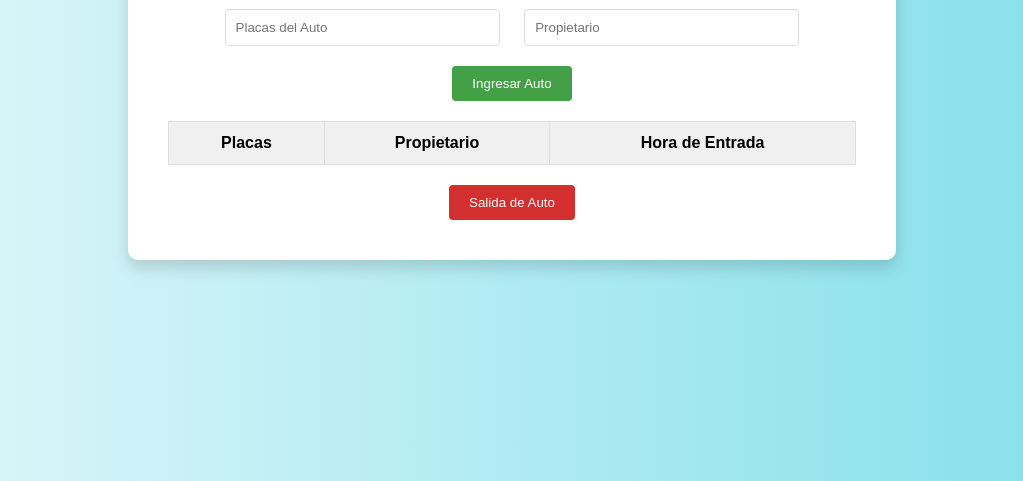
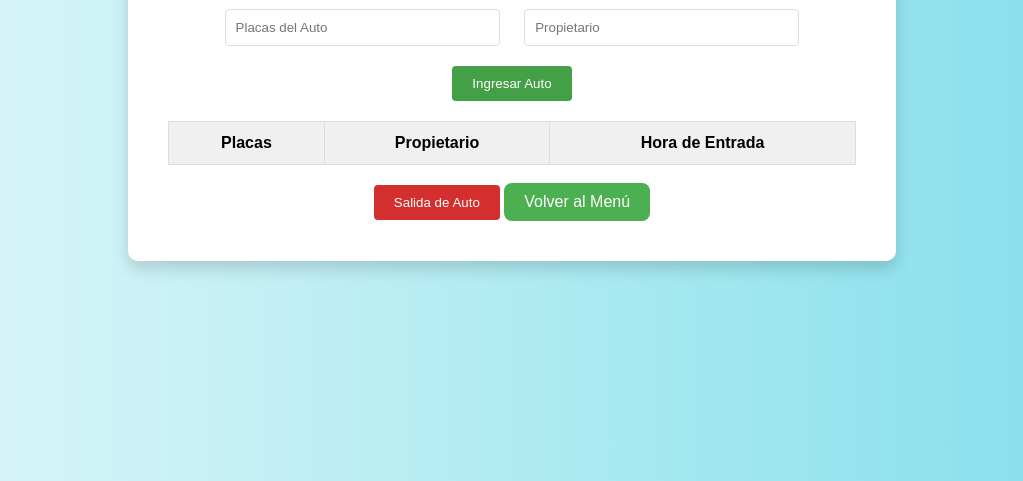
Before and after one commit to EduardoFlores117/Act3_Colas, a plain HTML site: page 3/ejercicio3.html in a window 1280 px wide. Shown: the part 319-800 px from the top of the page, without its empty margins (128-1151 px from the left). Drawn offline with Linux system fonts and the light colour scheme; some packages are replaced by stand-ins of ours; a script that the page names is missing.

Commit message:
Update ejercicio3.html

```diff
--- a/3/ejercicio3.html
+++ b/3/ejercicio3.html
@@ -30,4 +30,11 @@
 
         <div class="botones">
             <button class="salida-btn" onclick="salirAuto()">Salida de Auto</button>
-            <button class="menu-btn" onclick="con
+            <button class="menu-btn" onclick="confirmarRegresoMenu()">Volver al Menú</button>
+        </div>
+    </div>
+
+    <script src="script.js"></script>
+
+</body>
+</html>
```
